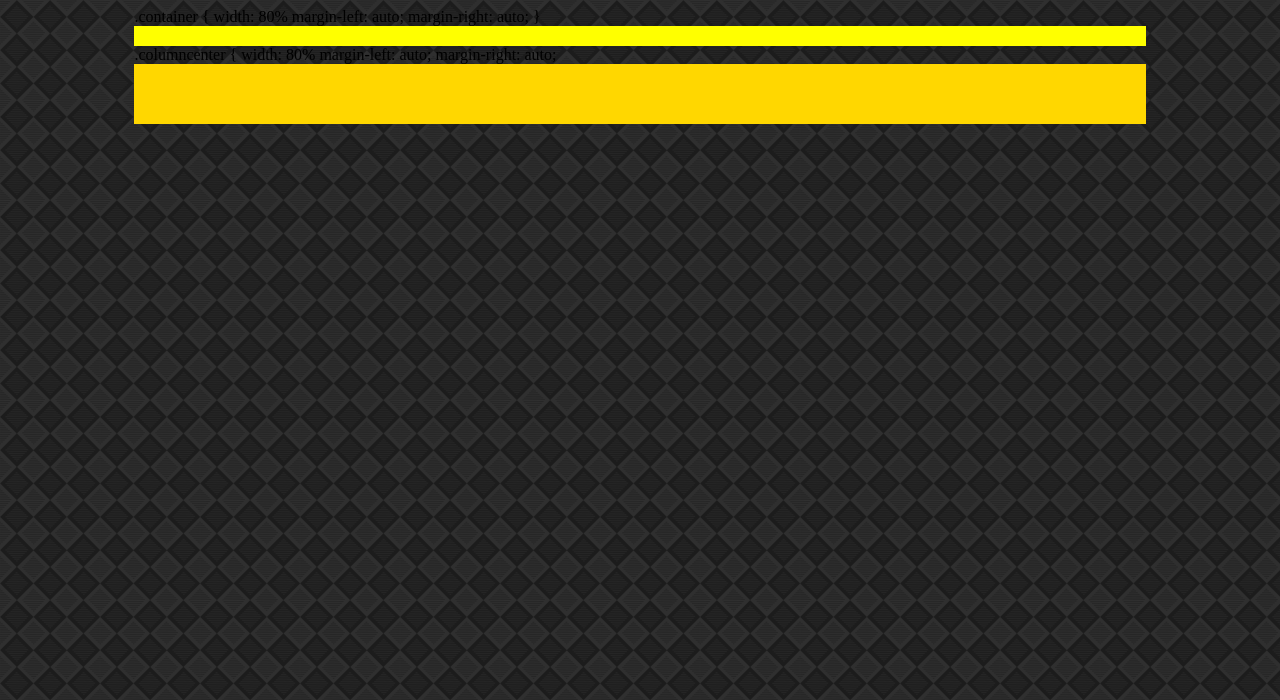
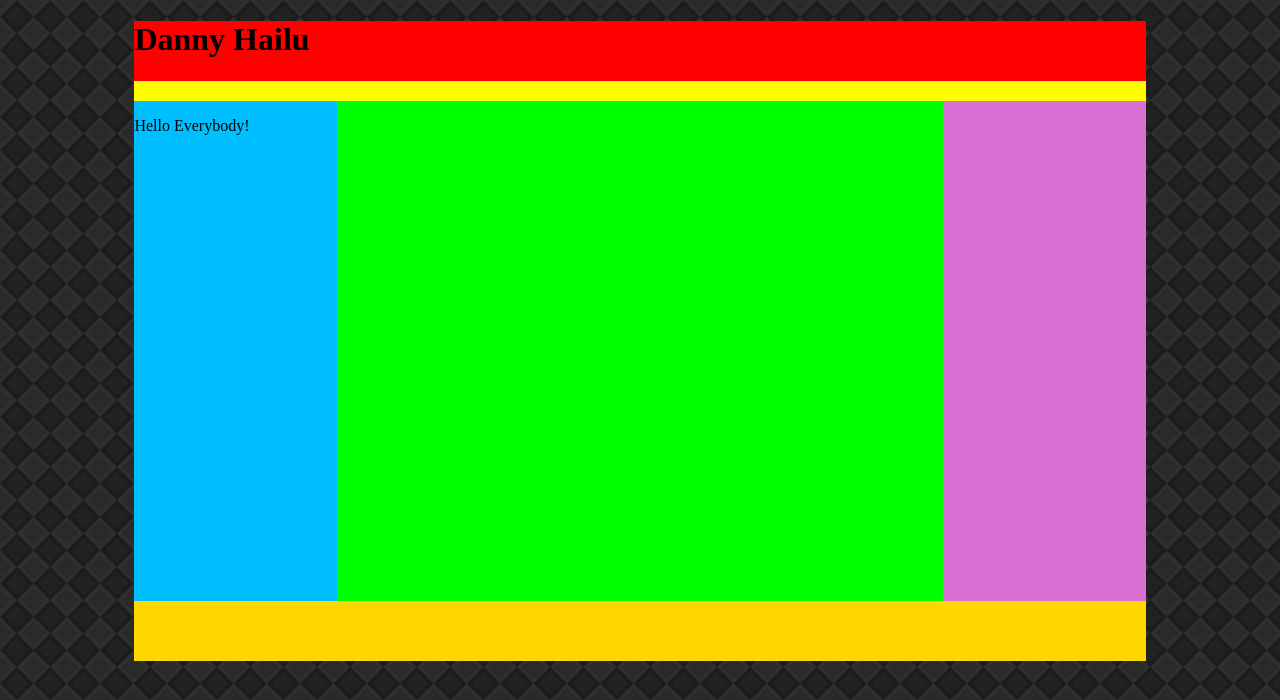
Before and after one commit to dannyh12/div-website2, a plain HTML site: page index.html in a window 1280 px wide. Drawn offline with Linux system fonts and the light colour scheme.

Commit message:
added stuff

```diff
--- a/index.html
+++ b/index.html
@@ -1,26 +1,21 @@
-<!DOCTYPE html>
+<!DocTYPE html>
 <html>
     <head>
-          <link rel="stylesheet" type="text/css" href="style.css">
-      </head>
-    <body>
+        <link rel="stylesheet" type="text/css" href="style.css">
 
-        <div class="container">
-        .container {
-            width: 80%
-            margin-left: auto;
-            margin-right: auto;
-        }
-        <div class="headerbottom"></div>
-        <div class="columnlfet"></div>
-        <div cleass="columncenter"></div>
-        .columncenter {
-            width: 80%
-            margin-left: auto;
-            margin-right: auto;
-            <div class="columnright"></div>
-        <div class="footer"></div>
-
-          </div>
+        </head><link href="https://fonts.googleapis.com/css?family=Open+Sans|Pacifico" rel="stylesheet">
+        <body>
+            <div class="container">
+                <div class="headertop">
+                    <h1>Danny Hailu</h1>
+                </div>
+                <div class="headerbottom"></div>
+                <div class="columleft">
+                <p>Hello Everybody!</p>
+                </div>
+                <div class="columcenter"></div>
+                <div class= "columright"></div>
+                <div class="footer"></div>
+            </div>
     </body>
 </html>
```
